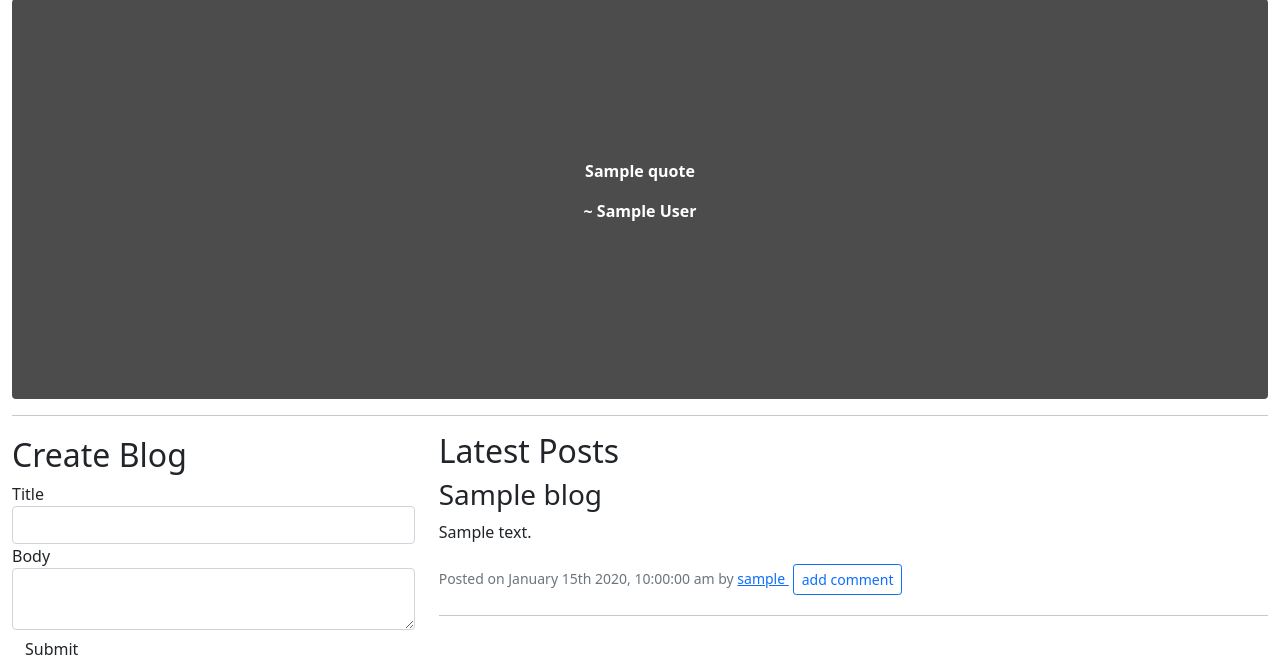
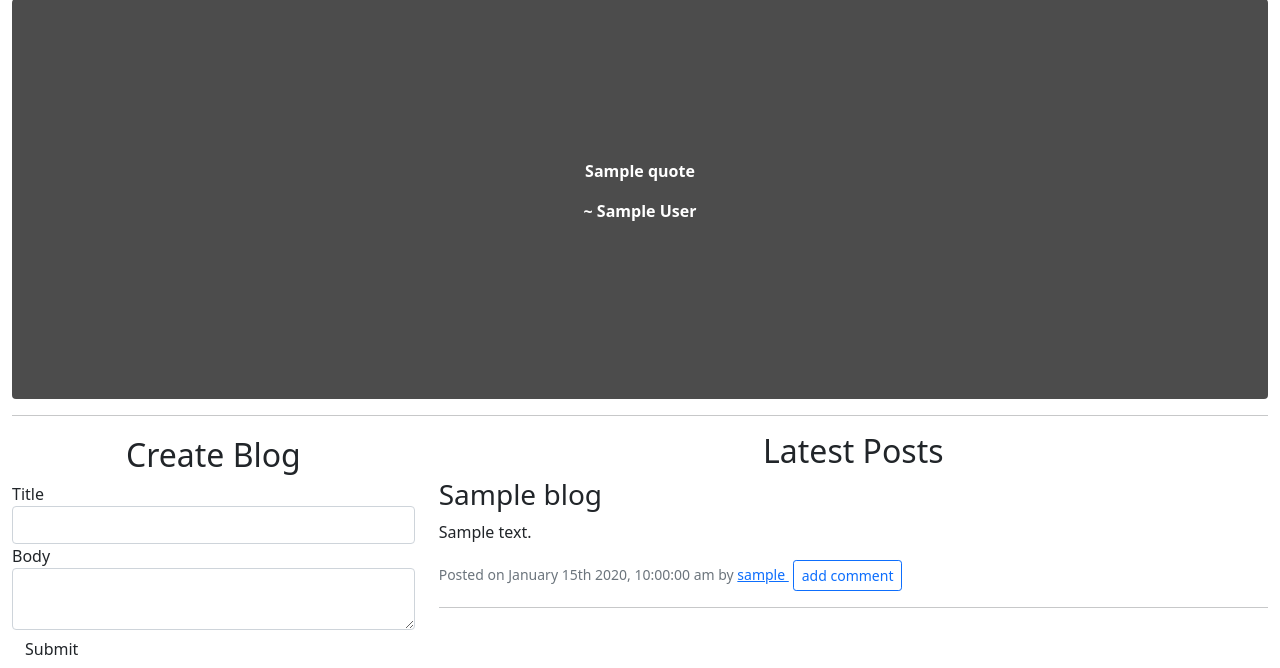
Before and after one commit to BwanaQ/IP4, a Flask app: template app/templates/index.html in a window 1280 px wide. Shown: the part 157-825 px from the top of the page. Run offline with Flask 2, Linux system fonts and the light colour scheme; tables that the repository leaves empty hold one stand-in row (values such as "Sample post"); the template is opened without the code that fills it: values that come from a table or form of the project are taken from there, most other values are stand-ins (such as "Sample title", 1, 10 or a date in 2020); data that the repository does not hold is empty; some libraries are stand-ins or nearby versions.

Commit message:
add dummy buttons for add comment, edit and delete post

```diff
--- a/app/templates/index.html
+++ b/app/templates/index.html
@@ -18,11 +18,11 @@ content%}
 <hr />
 <div class="row">
   <div class="col-md-4 col-sm-12 mt-1">
-    <h2>Create Blog</h2>
+    <h2 class="text-center">Create Blog</h2>
     {{ wtf.quick_form(blog_form) }}
   </div>
   <div class="col-md-8 col-sm-12">
-    <h2>Latest Posts</h2>
+    <h2 class="text-center">Latest Posts</h2>
     {% for blog in blogs %}
     <div class="blog-item">
       <h3>{{ blog.title }}</h3>
@@ -34,8 +34,17 @@ content%}
           >{{blog.user.username}}
         </a></small
       >
-      <span >
-        <a href="#" class="btn btn-outline-primary btn-sm m-1">add comment</a>
+      <span class="m-1">
+        <a href="#" class="btn btn-outline-primary btn-sm">add comment</a>
+      </span>
+      {% if blog.user == current_user %}
+      <span class="m-1">
+        <a href="#" class="btn btn-outline-success btn-sm">edit post</a>
+      </span>
+      <span class="m-1">
+        <a href="#" class="btn btn-outline-danger btn-sm">delete post</a>
+      </span>
+      {% endif %}
     </div>
     <hr />
     {% endfor%}
```
Also changed, not shown: migrations/versions/b5973c65dc53_edit_comments_column.py (added, +28 -0 lines).
